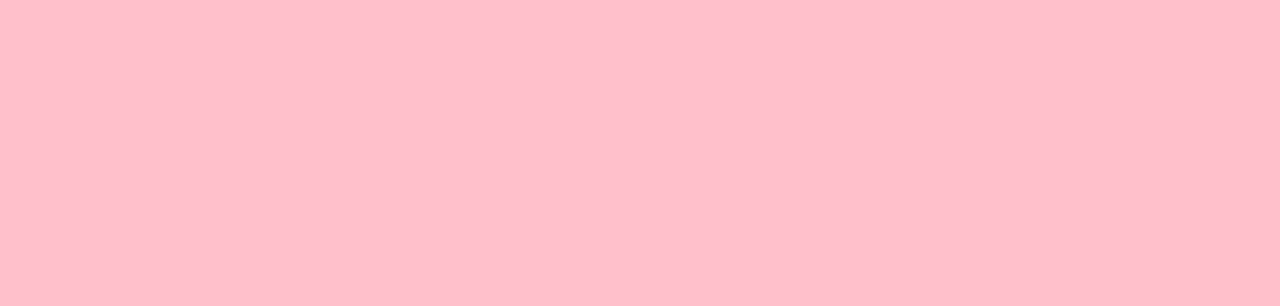
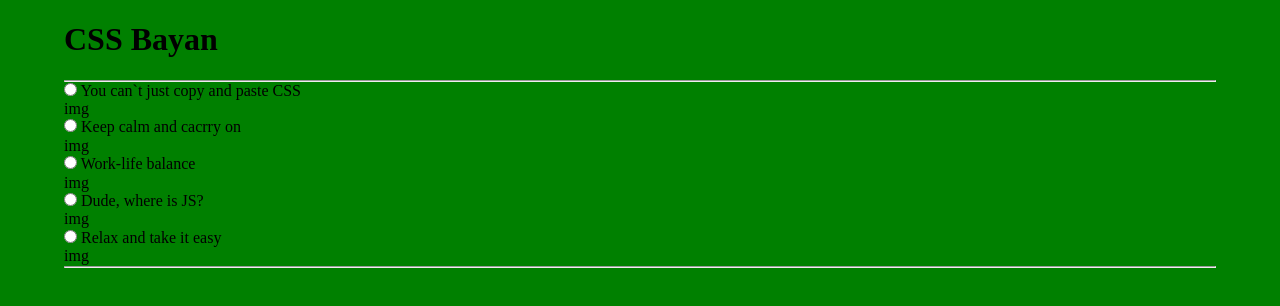
Before and after one commit to JaKsHaZbi/cssBayan, a plain HTML site: page cssBayan/index.html in a window 1280 px wide. Drawn offline with Linux system fonts and the light colour scheme.

Commit message:
feat: add accordion skelet (Fr, March 10, 2023 9:00:01)

```diff
--- a/cssBayan/index.html
+++ b/cssBayan/index.html
@@ -9,6 +9,41 @@
     <title>CSS Bayan</title>
 </head>
 <body>
+    <div class="wrapper">
+        <div class="content">
+            <h1 class="content__title">CSS Bayan</h1>
+            <div class="content__accordion">
+                <hr>
+                <div class="accordion__item">
+                    <input type="radio" class="" id="item-1" name="accordion">
+                    <label for="item-1">You can`t just copy and paste CSS</label>
+                    <div class="item__content">img</div>
+                </div>
+                <div class="accordion__item">
+                    <input type="radio" class="" id="item-2" name="accordion">
+                    <label for="item-2">Keep calm and cacrry on</label>
+                    <div class="item__content">img</div>
+                </div>
+                <div class="accordion__item">
+                    <input type="radio" class="" id="item-3" name="accordion">
+                    <label for="item-3">Work-life balance</label>
+                    <div class="item__content">img</div>
+                </div>
+                <div class="accordion__item">
+                    <input type="radio" class="" id="item-4" name="accordion">
+                    <label for="item-4">Dude, where is JS?</label>
+                    <div class="item__content">img</div>
+                </div>
+                <div class="accordion__item">
+                    <input type="radio" class="" id="item-5" name="accordion">
+                    <label for="item-5">Relax and take it easy</label>
+                    <div class="item__content">img</div>
+                </div>
+                <hr>
 
+            </div>
+
+        </div>
+    </div>
 </body>
 </html>
--- a/cssBayan/style.css
+++ b/cssBayan/style.css
@@ -1,3 +1,28 @@
-body {
-    background-color: pink;
+:root {
+  /* --cl-yellow: #f6f6ed; */
+  --cl-yellow: green;
 }
+
+* {
+    margin: 0;
+    padding: 0;
+}
+
+html {
+    scroll-behavior: smooth;
+    height: 100%;
+}
+
+.wrapper {
+    display: flex;
+    flex-direction: column;
+
+    min-height: 100vh;
+
+    background-color: var(--cl-yellow);
+}
+
+.content {
+    width: 90%;
+    margin: 0 auto;
+}
```
